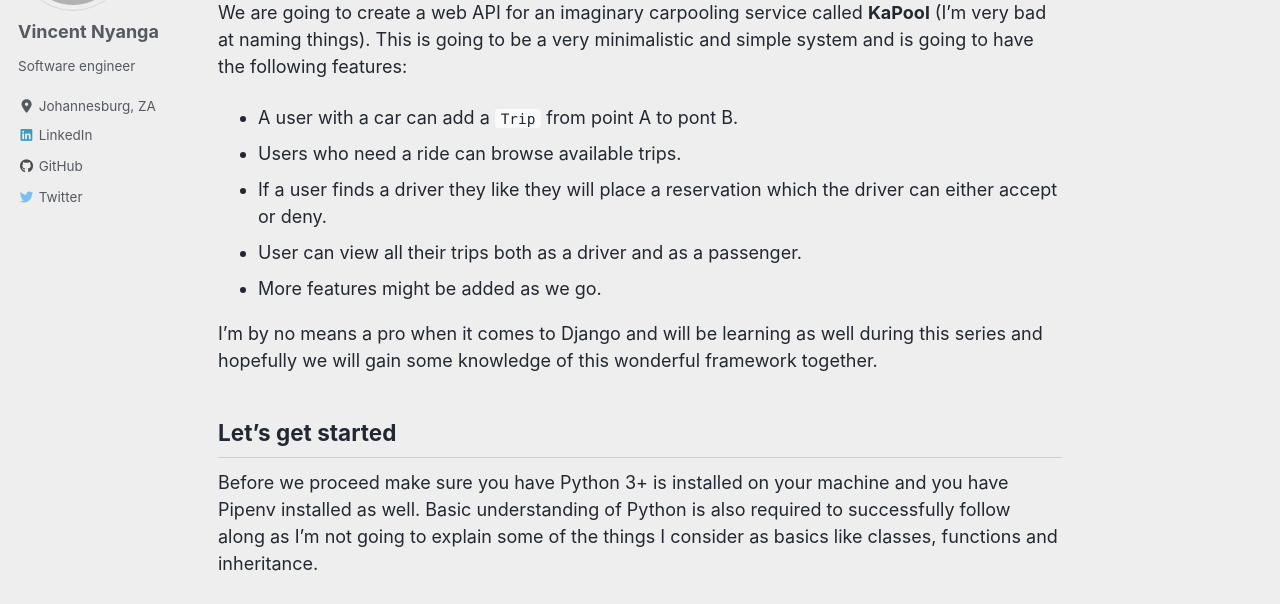
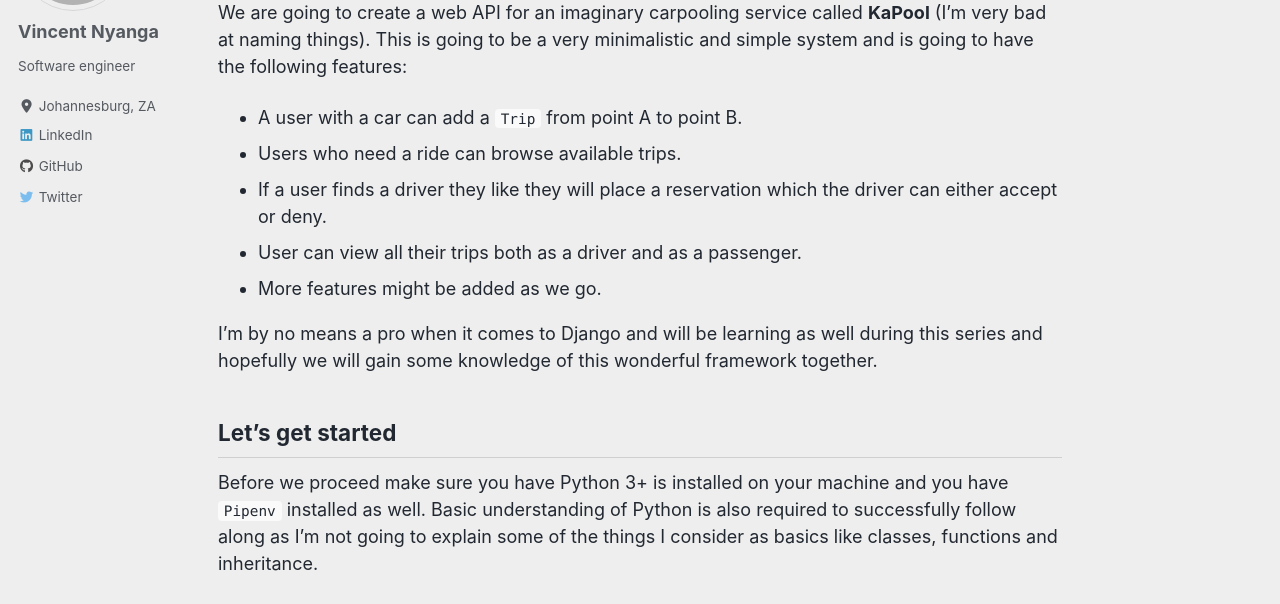
Before and after one commit to vince-nyanga/vince-nyanga.github.io, a Jekyll site: the page built from _posts/2019-11-03-building-a-carpooling-api-with-django-part-1.md, in a window 1280 px wide and 900 px high, scrolled down 346 px. Shown: the part 153-757 px from the top of the window. Built offline with Jekyll 4.4.1, drawn with Linux system fonts in a browser that asks for light colours; cached includes are drawn as plain includes; nearby versions of some CDN libraries; comment, search, counter and statistics services are not loaded; grey boxes are pictures that could not be loaded.

```diff
--- a/_posts/2019-11-03-building-a-carpooling-api-with-django-part-1.md
+++ b/_posts/2019-11-03-building-a-carpooling-api-with-django-part-1.md
@@ -14,7 +14,7 @@ Django is a Python Web framework that allows developers to build websites rapidl
 
 We are going to create a web API for an imaginary carpooling service called **KaPool** (I'm very bad at naming things). This is going to be a very minimalistic and simple system and is going to have the following features:
 
-- A user with a car can add a `Trip` from point A to pont B.
+- A user with a car can add a `Trip` from point A to point B.
 - Users who need a ride can browse available trips.
 - If a user finds a driver they like they will place a reservation which the driver can either accept or deny.
 - User can view all their trips both as a driver and as a passenger.
@@ -24,7 +24,7 @@ I'm by no means a pro when it comes to Django and will be learning as well durin
 
 ## Let's get started
 
-Before we proceed make sure you have Python 3+ is installed on your machine and you have Pipenv installed as well. Basic understanding of Python is also required to successfully follow along as I'm not going to explain some of the things I consider as basics like classes, functions and inheritance.
+Before we proceed make sure you have Python 3+ is installed on your machine and you have `Pipenv` installed as well. Basic understanding of Python is also required to successfully follow along as I'm not going to explain some of the things I consider as basics like classes, functions and inheritance.
 
 In this part of the series we are going to add a `User` model that will contain properties for our user object. To start let us create our django project, but first, we need to create the folder that is going to contain our code. I'm gonna put mine in a `desktop/code/kapool`. While you are in your `kapool` folder install django by running the following command:
 
```
Also changed, not shown: _posts/2020-01-02-building-a-carpooling-api-with-django-part-7.md (+1 -1 lines), _posts/2020-01-10-building-a-car-pooling-api-with-django-part-8.md (+2 -2 lines), _series/car-pooling-api.md (added, +16 -0 lines), 1 other file.
